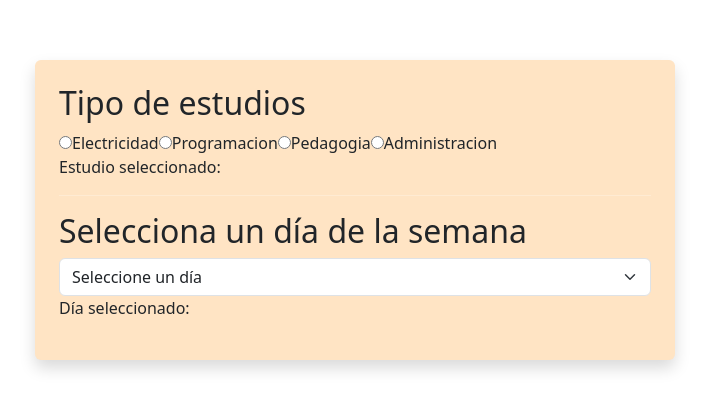
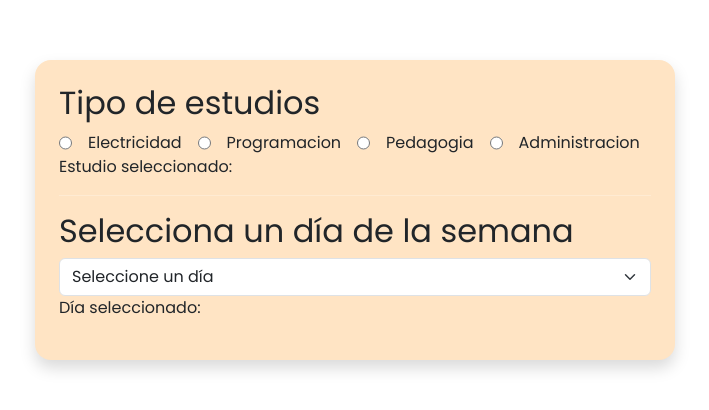
Before and after one commit to christopherguala/proyectosVue, a Vue app: page / in a window 1280 px wide. Shown: the part 190-600 px from the top of the page, without its empty margins (285-994 px from the left). Built offline with nearby package versions, Linux system fonts and the light colour scheme.

Commit message:
se cambia letra, se poner rounded, etc

```diff
--- a/index.html
+++ b/index.html
@@ -5,6 +5,7 @@
     <link rel="icon" href="/favicon.ico">
     <meta name="viewport" content="width=device-width, initial-scale=1.0">
     <title>Vite App</title>
+    <link href="https://fonts.googleapis.com/css2?family=Poppins&display=swap" rel="stylesheet" />
     <link href="https://cdn.jsdelivr.net/npm/bootstrap@5.3.8/dist/css/bootstrap.min.css" rel="stylesheet" integrity="sha384-sRIl4kxILFvY47J16cr9ZwB07vP4J8+LH7qKQnuqkuIAvNWLzeN8tE5YBujZqJLB" crossorigin="anonymous">
     <script src="https://cdn.jsdelivr.net/npm/bootstrap@5.3.8/dist/js/bootstrap.bundle.min.js" integrity="sha384-FKyoEForCGlyvwx9Hj09JcYn3nv7wiPVlz7YYwJrWVcXK/BmnVDxM+D2scQbITxI" crossorigin="anonymous" defer></script>
   </head>
--- a/src/components/Seleccion.vue
+++ b/src/components/Seleccion.vue
@@ -1,12 +1,12 @@
 <template> <!--no entiendo por que me sale sugerencia amarilla en el < revisar luego xd  -->
   <div class="d-flex justify-content-center align-items-center min-vh-100">
     <div
-      class="p-4 text-white rounded shadow w-50 box-color"
+      class="p-4 text-white rounded shadow w-50 box-color rounded-4"
       style="min-width: 320px"
     >
       <h2 class="text-dark">Tipo de estudios</h2>
 
-      <div class="text-dark">
+      <div class="text-dark d-flex gap-3">
         <input
           type="radio"
           id="electricidad"
@@ -74,6 +74,9 @@ const diaSeleccionado = ref("");
 </script>
 
 <style scoped>
+* {
+  font-family: "Poppins", sans-serif;
+}
 .box-color {
   background-color: bisque;
   color: black;
```
